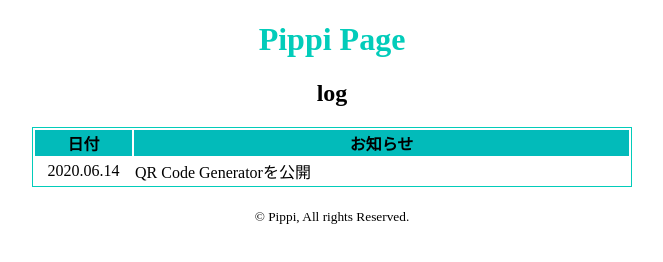
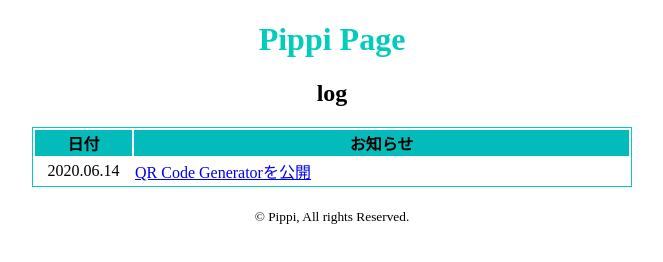
Before and after one commit to pipippi/pipippi.github.io, a plain HTML site: page index.html in a window 1280 px wide. Shown: the whole page, without its empty margins (308-971 px from the left). Drawn offline with Linux system fonts and the light colour scheme.

Commit message:
Update index.html

```diff
--- a/index.html
+++ b/index.html
@@ -18,7 +18,7 @@
           </tr>
           <tr>
             <td>2020.06.14</td>
-            <td>QR Code Generatorを公開</td>
+            <td><a href="https://pipippi.github.io/QRcode/" target="_blank">QR Code Generatorを公開</a></td>
           </tr>
         </tbody>
       </table>
```
